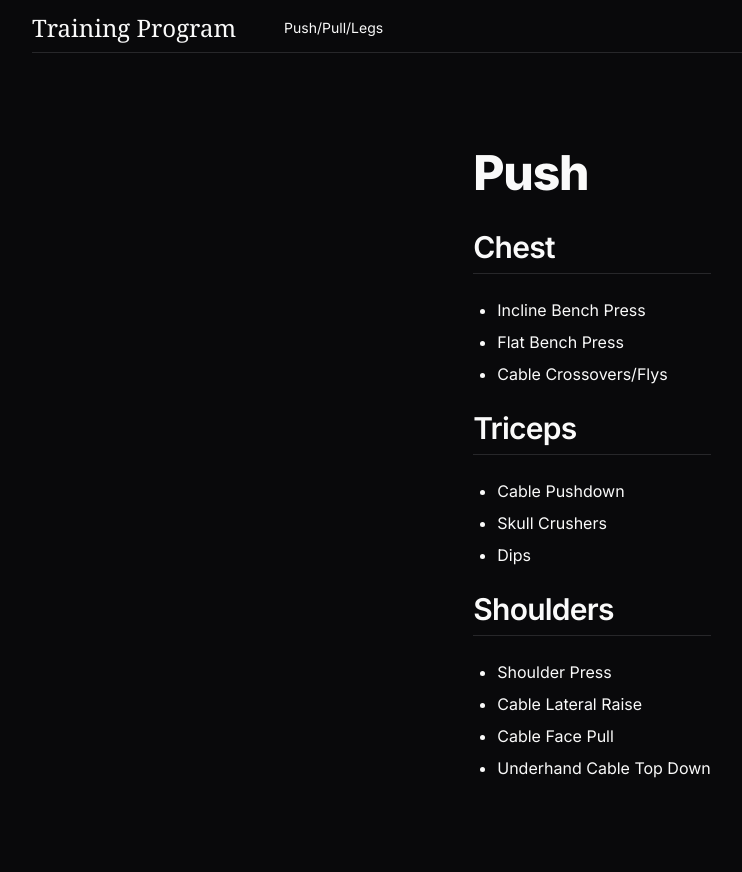
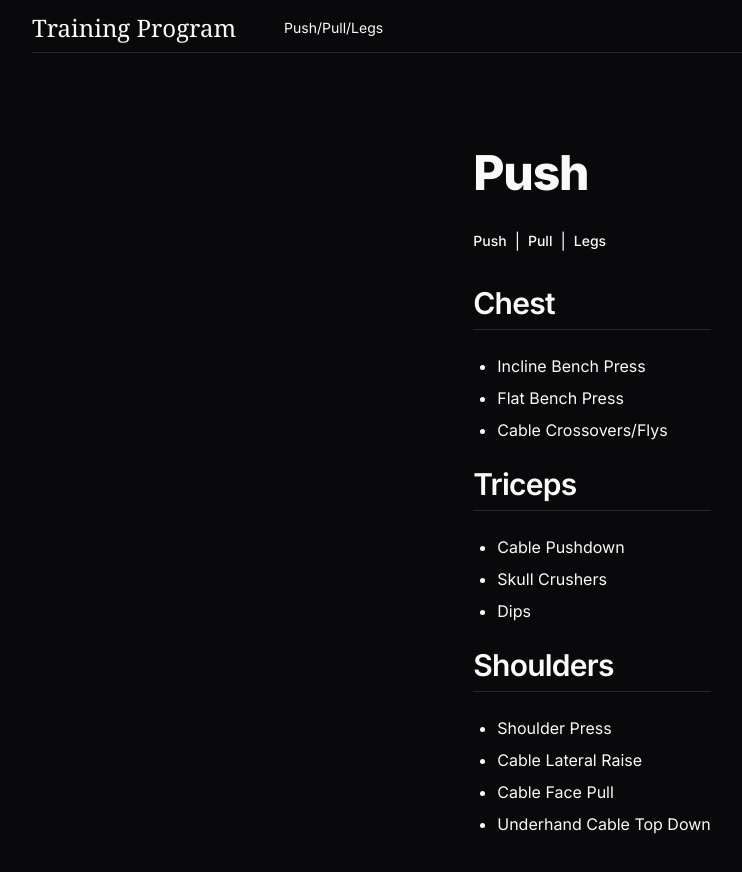
Before and after one commit to Dillonzellis/training-program, a Next.js app: page /ppl/push in a window 1280 px wide. Shown: the top 872 px of the page, without its empty margins (48-790 px from the left). Built offline with nearby package versions, Linux system fonts and the light colour scheme.

Commit message:
style: add breadcrumbs to push page

```diff
--- a/src/app/ppl/push/page.tsx
+++ b/src/app/ppl/push/page.tsx
@@ -1,6 +1,8 @@
+import { BreadCrumb } from "@/components/BreadCrumb";
 import { MainWrapper } from "@/components/MainWrapper";
 import { H1 } from "@/components/typography/H1";
 import { H2 } from "@/components/typography/H2";
+import { PPLCrumbs } from "@/data/crumbs";
 import { chest, triceps, shoulders } from "@/data/sets";
 
 export default function PPLPush() {
@@ -8,6 +10,8 @@ export default function PPLPush() {
     <MainWrapper>
       <div>
         <H1 className="pb-8">Push</H1>
+
+        <BreadCrumb crumbs={PPLCrumbs} />
 
         <H2>Chest</H2>
 
```
